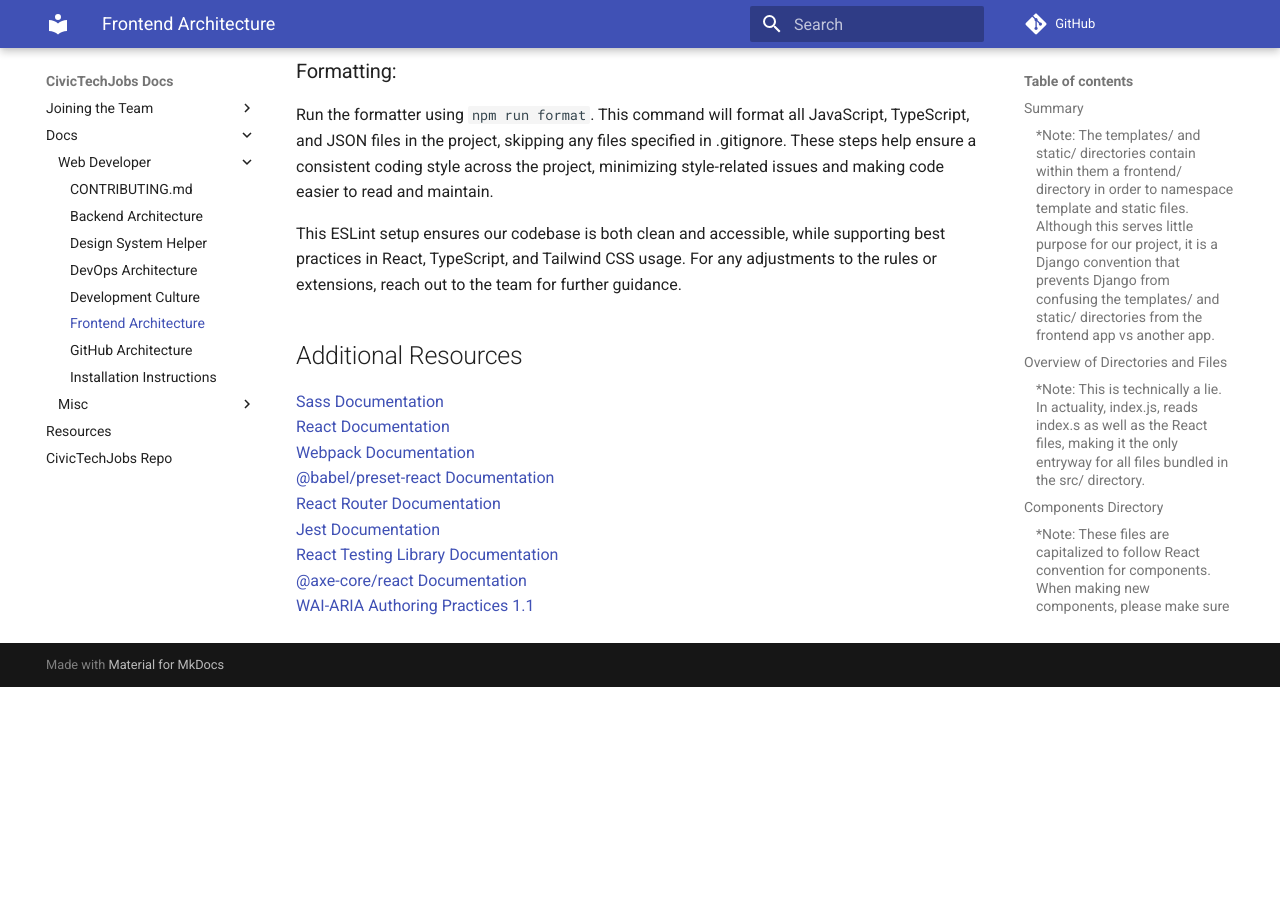
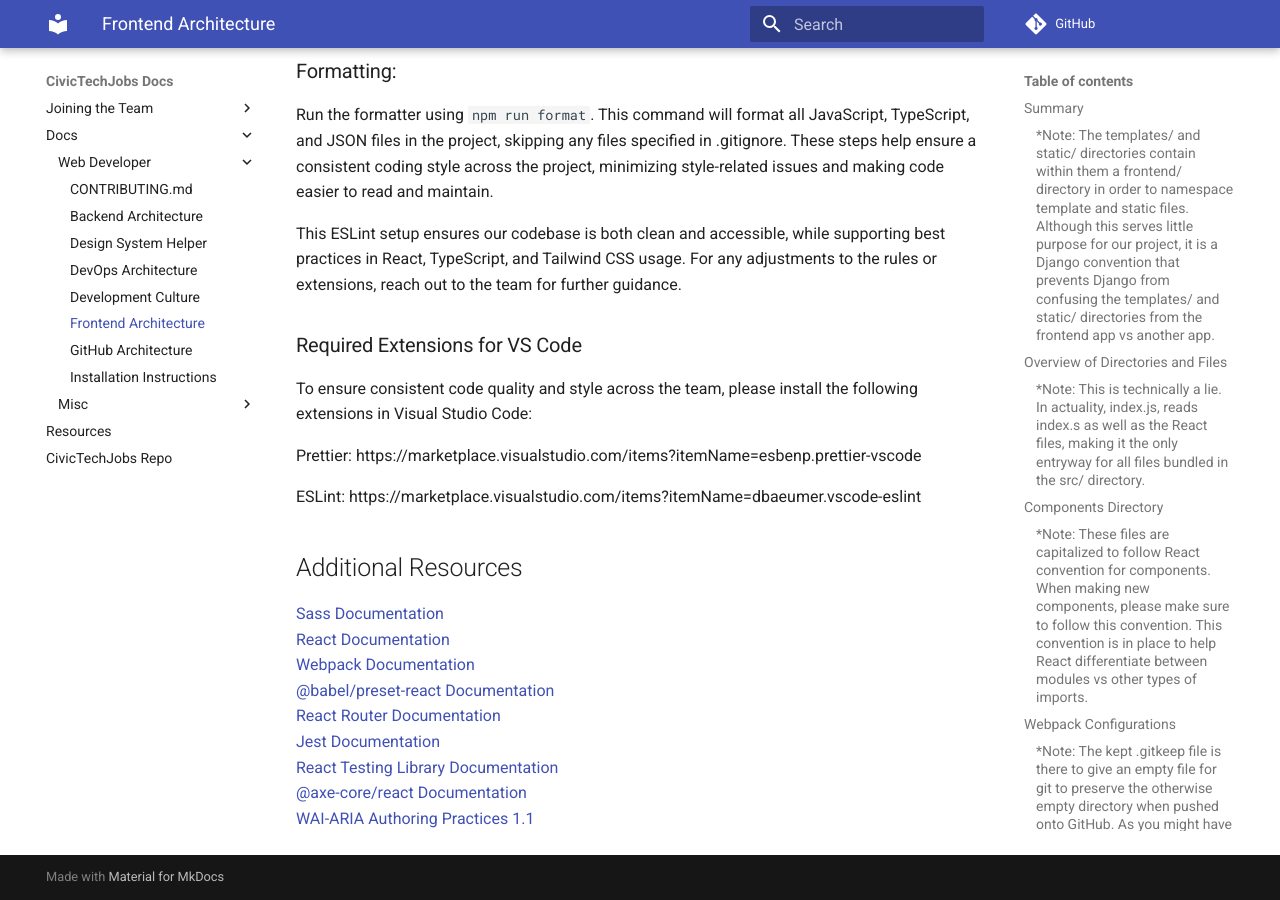
Before and after one commit to hackforla/CivicTechJobs, an MkDocs documentation site: the page built from docs/developer/frontend.md, in a window 1280 px wide and 900 px high, scrolled down 8663 px. Built offline with MkDocs 1.6.1 and Material for MkDocs 9.7.7, drawn with Linux system fonts in a browser that asks for light colours; comment, search, counter and statistics services are not loaded; before the commit the page ends 9350 px from its top, so only the background shows below that.

Commit message:
added note about adding extensions to vscode

```diff
--- a/docs/developer/frontend.md
+++ b/docs/developer/frontend.md
@@ -305,6 +305,14 @@
 
 This ESLint setup ensures our codebase is both clean and accessible, while supporting best practices in React, TypeScript, and Tailwind CSS usage. For any adjustments to the rules or extensions, reach out to the team for further guidance.
 
+### Required Extensions for VS Code
+To ensure consistent code quality and style across the team, please install the following extensions in Visual Studio Code:
+
+Prettier: https://marketplace.visualstudio.com/items?itemName=esbenp.prettier-vscode
+
+ESLint: https://marketplace.visualstudio.com/items?itemName=dbaeumer.vscode-eslint
+
+
 ## Additional Resources
 
 [Sass Documentation](https://sass-lang.com/documentation)<br>
```
